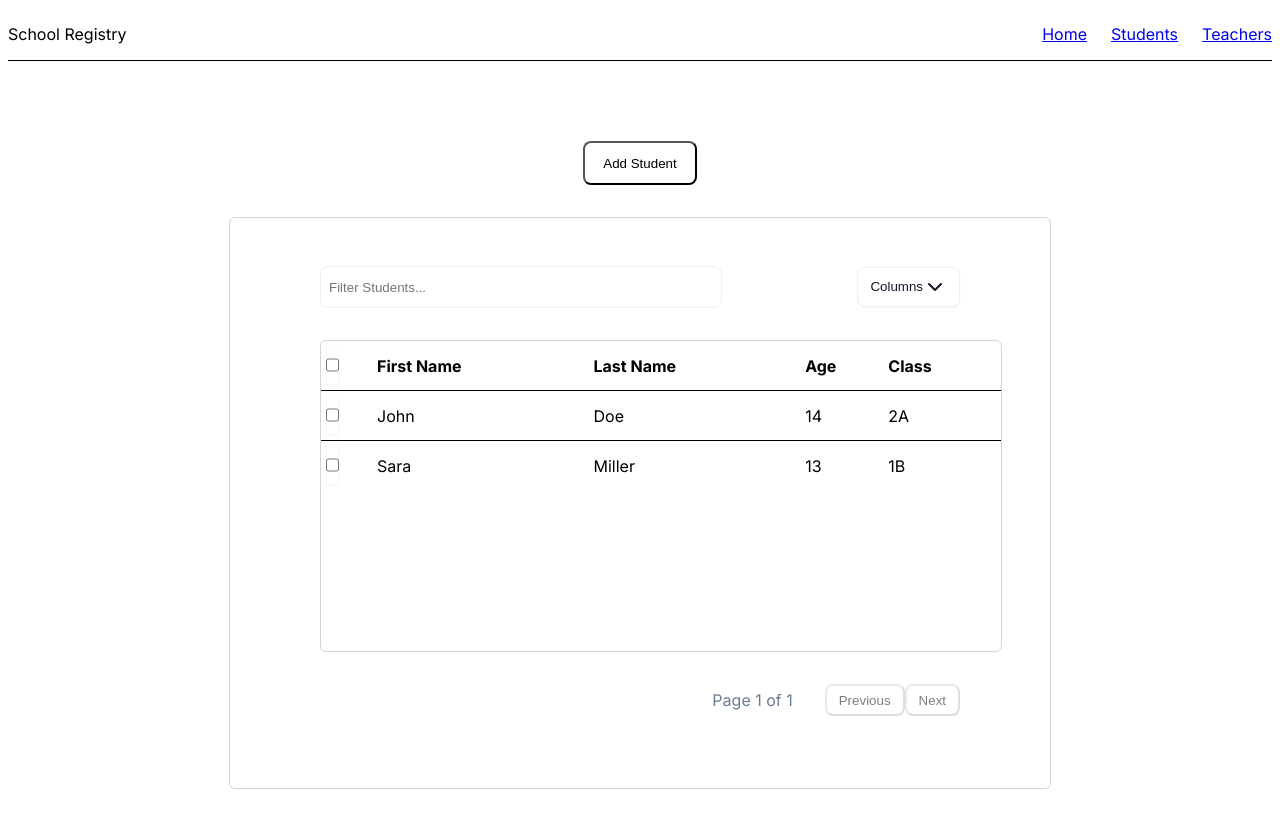
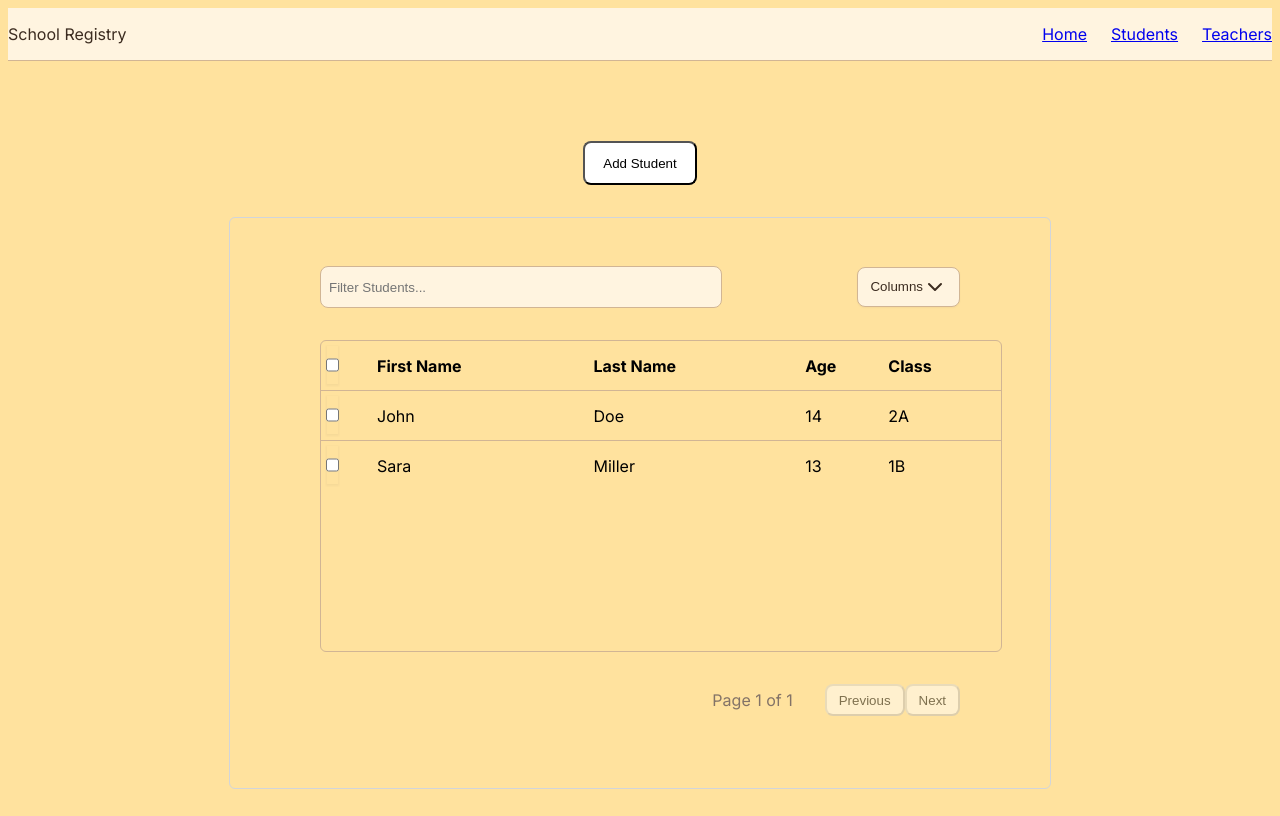
Before and after one commit to SaeedPro2020/tinental-assessment, a SvelteKit app: page /students in a window 1280 px wide. Built offline with nearby package versions, Linux system fonts and the light colour scheme.

Commit message:
Adjust colors for elements in application

```diff
--- a/src/app.css
+++ b/src/app.css
@@ -1,22 +1,27 @@
 :root{
-	--border: 214 18% 94%;
+	/* Borders: light warm gold/brown for thin separators */
+	--border: 32 40% 70%; /* warm gold-brown */
 	--input: 220 14% 96%;
-	--ring: 215 20% 65%;
-	--background: 0 0% 100%;
-	--foreground: 222 47% 11%;
-	--primary: 222 47% 11%;
+	/* Focus ring follow primary hue */
+	--ring: 217 88% 60%;
+	/* Page background set to #FFDC8F (HSL approximation) */
+	--background: 42 100% 81%;
+	/* Warm dark brown text (not pure black) */
+	--foreground: 25 30% 18%; /* dark warm brown */
+	/* Primary / accent for buttons: soft strong blue */
+	--primary: 217 88% 53%; /* ~#3B82F6 */
 	--primary-foreground: 0 0% 100%;
 	--secondary: 210 40% 96%;
-	--secondary-foreground: 220 13% 18%;
+	--secondary-foreground: 22 20% 28%;
 	--destructive: 0 84% 60%;
 	--muted: 210 16% 82%;
 	--accent: 240 14% 96%;
 	--radius: 0.5rem;
-	/* Card tokens used by shadcn components */
-	--card: 0 0% 100%;
-	--card-foreground: 222 47% 11%;
+	/* Card tokens used by shadcn-like components: cream/ivory blocks */
+	--card: 38 100% 94%; /* cream/ivory */
+	--card-foreground: 25 30% 18%; /* same warm brown for text on cards */
 	/* Muted/foreground helpers */
-	--muted-foreground: 215 16% 50%;
+	--muted-foreground: 25 12% 46%;
 	--accent-foreground: 220 13% 18%;
 }
 
@@ -25,6 +30,12 @@ html {
 	-webkit-font-smoothing: antialiased;
 	-moz-osx-font-smoothing: grayscale;
 	font-family: Inter, ui-sans-serif, system-ui, -apple-system, "Segoe UI", Roboto, "Helvetica Neue", Arial;
+}
+
+/* Use the background token for the page background so every route inherits it */
+body {
+	background-color: hsl(var(--background));
+	min-height: 100vh;
 }
 
 /* Fallback helpers for shadcn-like utility classes */
@@ -50,8 +61,10 @@ input, textarea, select,
 	height: 2.5rem !important; /* h-10 */
 	padding: 0.5rem 0.75rem !important; /* px-3 py-2 */
 	box-shadow: 0 1px 2px rgba(16,24,40,0.04) !important; /* subtle base shadow */
-	background-color: hsl(var(--background)) !important;
+	/* Use card background for controls so they sit as cream blocks on the warm page */
+	background-color: hsl(var(--card)) !important;
 	border: 1px solid hsl(var(--border)) !important;
+	color: hsl(var(--card-foreground)) !important;
 }
 
 input[data-slot="input"]:focus,
@@ -67,9 +80,9 @@ input:focus, textarea:focus, select:focus, .input:focus {
 	 trigger (button, span, or wrapper). Remove these overrides during final cleanup if
 	 you add a dedicated Button variant. */
 [data-slot="dropdown-menu-trigger"] {
-	background-color: hsl(var(--background)) !important;
+	background-color: hsl(var(--card)) !important;
 	border: 1px solid hsl(var(--border)) !important;
-	color: hsl(var(--foreground)) !important; /* black-ish */
+	color: hsl(var(--card-foreground)) !important;
 	border-radius: 0.5rem !important; /* rounded-lg */
 	height: 2.5rem !important; /* h-10 */
 	padding: 0.5rem 0.75rem !important; /* px-3 py-2 */
@@ -94,10 +107,12 @@ input[data-slot="search-input"], input[data-slot="search-input"]:focus {
    or animation classes. Targets the data-slot markers used by the dropdown components. */
 [data-slot="dropdown-menu-content"],
 [data-slot="dropdown-menu-sub-content"] {
-	background-color: #ffffff !important;
-	color: #000000 !important;
+	/* Keep the content opaque but use the card token so menus read as part of the card UI */
+	background-color: hsl(var(--card)) !important;
+	color: hsl(var(--card-foreground)) !important;
 	opacity: 1 !important;
 	backdrop-filter: none !important;
 	-webkit-backdrop-filter: none !important;
 	background-image: none !important;
+	border: 1px solid hsl(var(--border)) !important;
 }
--- a/src/lib/components/data-table/DataTable.svelte
+++ b/src/lib/components/data-table/DataTable.svelte
@@ -321,7 +321,7 @@
               <button
                 {...props}
                 type="button"
-                class="inline-flex items-center rounded-lg h-10 px-3 py-2 bg-background border border-input text-black shadow-sm"
+                class="inline-flex items-center rounded-lg h-10 px-3 py-2 bg-card border border-input text-card-foreground shadow-sm"
               >
                 <span class="leading-none">Columns</span>
                 <ChevronDownIcon class="ml-2 h-4 w-4" />
@@ -329,7 +329,7 @@
             {/snippet}
           </DropdownMenu.Trigger>
 
-          <DropdownMenu.Content align="end" class="bg-white">
+          <DropdownMenu.Content align="end" class="bg-card text-card-foreground">
             {#each table.getAllColumns().filter((c) => c.getCanHide()) as column (column.id)}
               <DropdownMenu.CheckboxItem
                 class="capitalize"
@@ -407,8 +407,8 @@
         </div>
         <div style="width:2rem;"></div>
         <button
-          class="inline-flex items-center rounded-lg bg-white text-black shadow-sm text-sm disabled:opacity-50 disabled:pointer-events-none"
-          style="background:#fff;color:#000;min-height:32px;padding-left:12px;padding-right:12px;border-radius:8px"
+          class="inline-flex items-center rounded-lg bg-card text-card-foreground shadow-sm text-sm disabled:opacity-50 disabled:pointer-events-none"
+                    style="background:#fff;color:#000;min-height:32px;padding-left:12px;padding-right:12px;border-radius:8px"
           onclick={async () => {
               try {
                 const current = table.getState().pagination?.pageIndex ?? 0;
@@ -431,7 +431,7 @@
         </button>
 
         <button
-          class="inline-flex items-center rounded-lg bg-white text-black shadow-sm text-sm disabled:opacity-50 disabled:pointer-events-none"
+          class="inline-flex items-center rounded-lg bg-card text-card-foreground shadow-sm text-sm disabled:opacity-50 disabled:pointer-events-none"
           style="background:#fff;color:#000;min-height:32px;padding-left:12px;padding-right:12px;border-radius:8px"
           onclick={async () => {
               try {
--- a/src/lib/components/layout/Navbar.svelte
+++ b/src/lib/components/layout/Navbar.svelte
@@ -7,10 +7,10 @@
 
 </script>
 
-<nav class="border-b bg-white">
+<nav class="border-b bg-card text-card-foreground" style="border-color: hsl(var(--border));">
 	<div class="max-w-6xl mx-auto px-6 py-4 flex items-center justify-between">
 
-		<div class="text-xl font-semibold">School Registry</div>
+	<div class="text-xl font-semibold">School Registry</div>
 
 		<NavigationMenu>
 			<NavigationMenuList>
--- a/src/lib/components/ui/FormCard.svelte
+++ b/src/lib/components/ui/FormCard.svelte
@@ -1,3 +1,3 @@
-<div class="p-6 bg-white rounded-xl shadow-md border border-gray-200">
+<div class="p-6 bg-card rounded-xl shadow-md border" style="border-color: hsl(var(--border)); color: hsl(var(--card-foreground));">
   <slot />
 </div>
--- a/src/lib/components/ui/dialog/content.svelte
+++ b/src/lib/components/ui/dialog/content.svelte
@@ -104,11 +104,11 @@
       <div class="mx-auto">
         <!-- Visible panel wrapper so dialog looks like a modal even without Tailwind tokens -->
         <div
-          class="bg-white rounded-lg p-4 shadow-lg w-full max-w-lg mx-auto"
+          class="bg-card rounded-lg p-4 shadow-lg w-full max-w-lg mx-auto"
           on:keydown={handleKeyDown}
           tabindex="-1"
           aria-hidden={open ? 'false' : 'true'}
-          style="background:white;border-radius:8px;padding:12px 12px 16px 12px;box-shadow:0 10px 30px rgba(0,0,0,0.15);width:100%;max-width:720px;margin:0 auto;position:fixed;left:calc(50% + 12px);top:50%;transform:translate(-50%,-50%);z-index:10000;"
+          style="background: hsl(var(--card)); color: hsl(var(--card-foreground)); border-radius:8px;padding:12px 12px 16px 12px;box-shadow:0 10px 30px rgba(0,0,0,0.15);width:100%;max-width:720px;margin:0 auto;position:fixed;left:calc(50% + 12px);top:50%;transform:translate(-50%,-50%);z-index:10000;border:1px solid hsl(var(--border));"
         >
           <slot />
         </div>
--- a/src/lib/components/ui/dropdown-menu/dropdown-menu-content.svelte
+++ b/src/lib/components/ui/dropdown-menu/dropdown-menu-content.svelte
@@ -19,10 +19,10 @@
 		data-slot="dropdown-menu-content"
 		{sideOffset}
 		class={cn(
-			"bg-white text-black data-[state=open]:animate-in data-[state=closed]:animate-out data-[state=closed]:fade-out-0 data-[state=open]:fade-in-0 data-[state=closed]:zoom-out-95 data-[state=open]:zoom-in-95 data-[side=bottom]:slide-in-from-top-2 data-[side=left]:slide-in-from-end-2 data-[side=right]:slide-in-from-start-2 data-[side=top]:slide-in-from-bottom-2 max-h-(--bits-dropdown-menu-content-available-height) origin-(--bits-dropdown-menu-content-transform-origin) z-50 min-w-[8rem] overflow-y-auto overflow-x-hidden rounded-md border p-1 shadow-md outline-none",
-			className
-		)}
-		style="background-color: #ffffff !important; color: #000000 !important;"
+				"bg-card text-card-foreground data-[state=open]:animate-in data-[state=closed]:animate-out data-[state=closed]:fade-out-0 data-[state=open]:fade-in-0 data-[state=closed]:zoom-out-95 data-[state=open]:zoom-in-95 data-[side=bottom]:slide-in-from-top-2 data-[side=left]:slide-in-from-end-2 data-[side=right]:slide-in-from-start-2 data-[side=top]:slide-in-from-bottom-2 max-h-(--bits-dropdown-menu-content-available-height) origin-(--bits-dropdown-menu-content-transform-origin) z-50 min-w-[8rem] overflow-y-auto overflow-x-hidden rounded-md border p-1 shadow-md outline-none",
+				className
+			)}
+			style="background-color: hsl(var(--card)) !important; color: hsl(var(--card-foreground)) !important;"
 		{...restProps}
 	/>
 </DropdownMenuPrimitive.Portal>
--- a/src/lib/components/ui/dropdown-menu/dropdown-menu-sub-content.svelte
+++ b/src/lib/components/ui/dropdown-menu/dropdown-menu-sub-content.svelte
@@ -13,9 +13,9 @@
 	bind:ref
 	data-slot="dropdown-menu-sub-content"
 	class={cn(
-		"bg-white text-black data-[state=open]:animate-in data-[state=closed]:animate-out data-[state=closed]:fade-out-0 data-[state=open]:fade-in-0 data-[state=closed]:zoom-out-95 data-[state=open]:zoom-in-95 data-[side=bottom]:slide-in-from-top-2 data-[side=left]:slide-in-from-end-2 data-[side=right]:slide-in-from-start-2 data-[side=top]:slide-in-from-bottom-2 origin-(--bits-dropdown-menu-content-transform-origin) z-50 min-w-[8rem] overflow-hidden rounded-md border p-1 shadow-lg",
+		"bg-card text-card-foreground data-[state=open]:animate-in data-[state=closed]:animate-out data-[state=closed]:fade-out-0 data-[state=open]:fade-in-0 data-[state=closed]:zoom-out-95 data-[state=open]:zoom-in-95 data-[side=bottom]:slide-in-from-top-2 data-[side=left]:slide-in-from-end-2 data-[side=right]:slide-in-from-start-2 data-[side=top]:slide-in-from-bottom-2 origin-(--bits-dropdown-menu-content-transform-origin) z-50 min-w-[8rem] overflow-hidden rounded-md border p-1 shadow-lg",
 		className
 	)}
-	style="background-color: #ffffff !important; color: #000000 !important;"
+	style="background-color: hsl(var(--card)) !important; color: hsl(var(--card-foreground)) !important;"
 	{...restProps}
 />
--- a/src/lib/components/ui/table/table-cell.svelte
+++ b/src/lib/components/ui/table/table-cell.svelte
@@ -14,9 +14,10 @@
 	bind:this={ref}
 	data-slot="table-cell"
 	class={cn(
-		"whitespace-nowrap bg-clip-padding p-2 align-middle [&:has([role=checkbox])]:pe-0 border-b border-gray-200",
+		"whitespace-nowrap bg-clip-padding p-2 align-middle [&:has([role=checkbox])]:pe-0 border-b",
 		className
 	)}
+	style="border-color: hsl(var(--border));"
 	{...restProps}
 >
 	{@render children?.()}
--- a/src/lib/components/ui/table/table-head.svelte
+++ b/src/lib/components/ui/table/table-head.svelte
@@ -14,9 +14,10 @@
 	bind:this={ref}
 	data-slot="table-head"
 	class={cn(
-		"text-foreground h-10 whitespace-nowrap bg-clip-padding px-2 text-start align-middle font-medium [&:has([role=checkbox])]:pe-0 border-b border-gray-200",
+		"text-foreground h-10 whitespace-nowrap bg-clip-padding px-2 text-start align-middle font-medium [&:has([role=checkbox])]:pe-0 border-b",
 		className
 	)}
+	style="border-color: hsl(var(--border));"
 	{...restProps}
 >
 	{@render children?.()}
--- a/src/lib/components/ui/table/table.svelte
+++ b/src/lib/components/ui/table/table.svelte
@@ -17,8 +17,8 @@
 -->
 <div
 	data-slot="table-container"
-	class="relative rounded-lg border border-gray-300"
-	style="width:var(--table-container-width,680px); height:var(--table-container-height,310px); border-color:#D1D5DB !important; border-radius:6px;"
+	class="relative rounded-lg border"
+	style="width:var(--table-container-width,680px); height:var(--table-container-height,310px); border-color: hsl(var(--border)); border-radius:6px;"
 >
 	<!-- Inner scroll wrapper keeps scrollbars inside the fixed container -->
 	<div class="w-full h-full overflow-auto">
--- a/src/routes/students/+page.svelte
+++ b/src/routes/students/+page.svelte
@@ -56,7 +56,7 @@
 <div class="flex justify-center mb-12">
   <Dialog.Root bind:open={dialogOpen}>
     <Dialog.Trigger on:click={() => { console.log('Dialog.Trigger clicked'); dialogOpen = true; }}>
-      <Button size="lg" class="bg-white text-black rounded-lg text-base" style="background:#fff;color:#000;min-height:44px;padding-left:18px;padding-right:18px;border-radius:8px">Add Student</Button>
+      <Button size="lg" class="bg-primary text-primary-foreground rounded-lg text-base" style="background:#fff;color:#000;min-height:44px;padding-left:18px;padding-right:18px;border-radius:8px">Add Student</Button>
     </Dialog.Trigger>
     <Dialog.Content open={dialogOpen} onClose={() => (dialogOpen = false)} class="sm:max-w-[425px]">
       <Dialog.Header>
@@ -93,7 +93,7 @@
       <Dialog.Footer>
         <!-- Footer: inline row, right aligned -->
         <div class="flex justify-end items-center mt-12">
-          <Button size="lg" class="bg-black text-white rounded-lg text-base" style="background:#000;color:#fff;min-height:44px;padding-left:18px;padding-right:18px;border-radius:8px" on:click={saveStudent}>Save changes</Button>
+          <Button size="lg" class="bg-primary text-primary-foreground rounded-lg text-base" on:click={saveStudent} style="background:#000;color:#fff;min-height:44px;padding-left:18px;padding-right:18px;border-radius:8px">Save changes</Button>
         </div>
       </Dialog.Footer>
     </Dialog.Content>
```
Also changed, not shown: static/favicon.ico.png (deleted), 1 other file (tests, documents, lock files or other folders).
